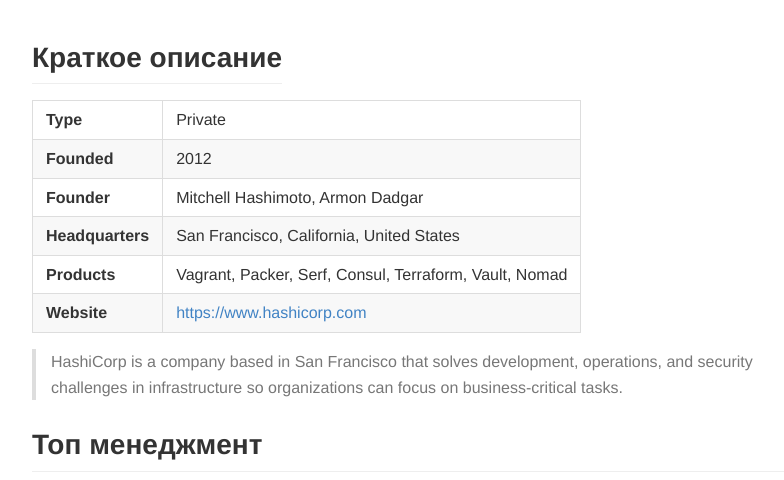
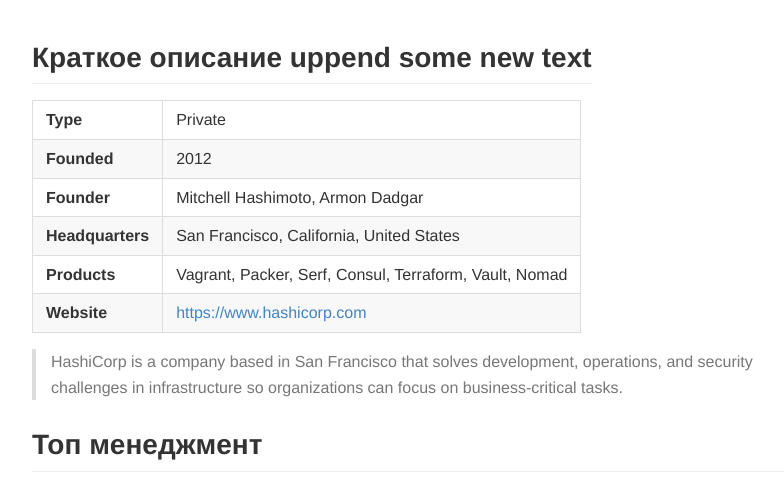
Before and after one commit to ubun22/Ubun1.github.io, a plain HTML site: page index.html in a window 1280 px wide. Shown: the part 320-800 px from the top of the page, without its empty margins (243-1027 px from the left). Drawn offline with Linux system fonts and the light colour scheme.

Commit message:
first change

```diff
--- a/index.html
+++ b/index.html
@@ -24,7 +24,7 @@
     <div style="float:left;">
       <h2 id="краткое-описание">
         <a class="header-link" href="#краткое-описание"></a>
-        Краткое описание</h2>
+        Краткое описание uppend some new text</h2>
     </div>
     <table>
       <tbody>
```
